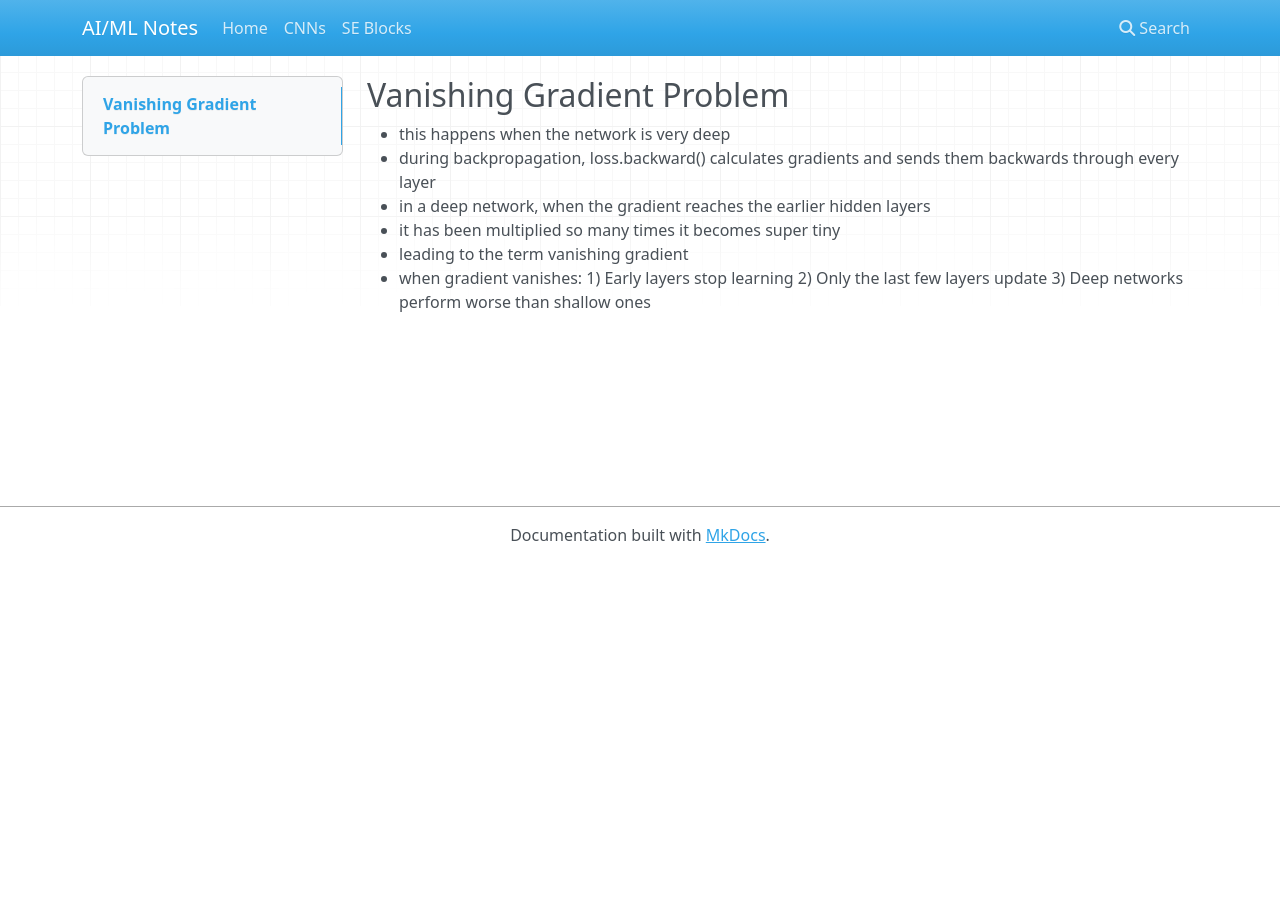
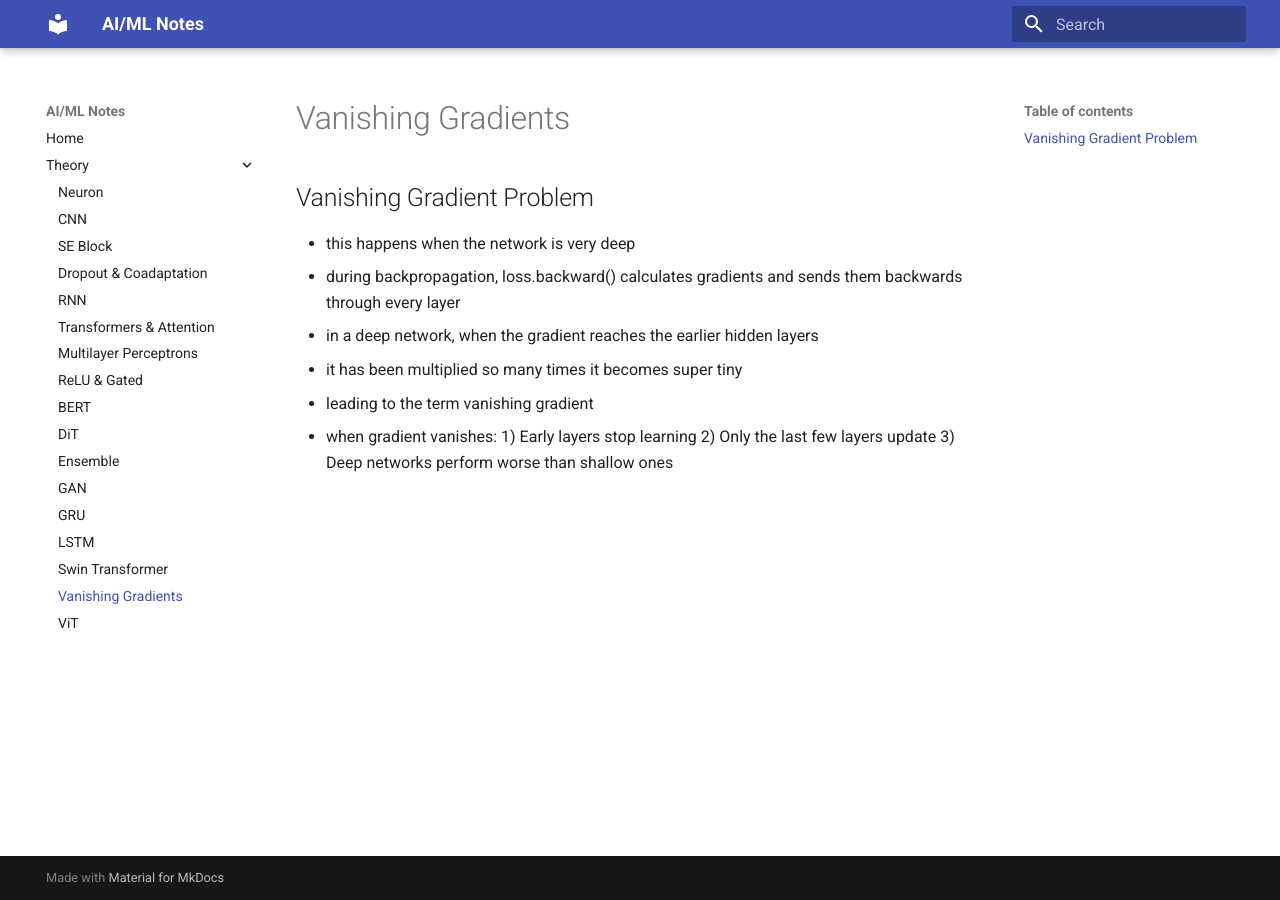
Before and after one commit to jjietay/AI_ML_Learning, an MkDocs documentation site: the page built from docs/theory/vanishing_grad.md, in a window 1280 px wide. Built offline with MkDocs 1.6.1 and Material for MkDocs 9.7.7, drawn with Linux system fonts in a browser that asks for light colours; nearby versions of some CDN libraries.

Commit message:
updated mkdocs for uploading of documentation

```diff
--- a/mkdocs.yml
+++ b/mkdocs.yml
@@ -1,6 +1,28 @@
 site_name: AI/ML Notes
+
 nav:
   - Home: index.md
-  - CNNs: theory/cnn.md
-  - SE Blocks: theory/se_block.md
-  # ... etc
+  - Theory:
+    - Neuron: theory/1_neuron.md
+    - CNN: theory/2_cnn.md
+    - SE Block: theory/3_se_block.md
+    - Dropout & Coadaptation: theory/4_dropout_coadaptation.md
+    - RNN: theory/5_rnn.md
+    - Transformers & Attention: theory/6_transformers_attention.md
+    - Multilayer Perceptrons: theory/7_multilayer_perceptrons.md
+    - ReLU & Gated: theory/8_relu_gated.md
+    - BERT: theory/bert.md
+    - DiT: theory/dit.md
+    - Ensemble: theory/ensemble.md
+    - GAN: theory/gan.md
+    - GRU: theory/gru.md
+    - LSTM: theory/lstm.md
+    - Swin Transformer: theory/swin_transformer.md
+    - Vanishing Gradients: theory/vanishing_grad.md
+    - ViT: theory/vit.md
+
+theme:
+  name: material
+
+plugins:
+  - search
```
